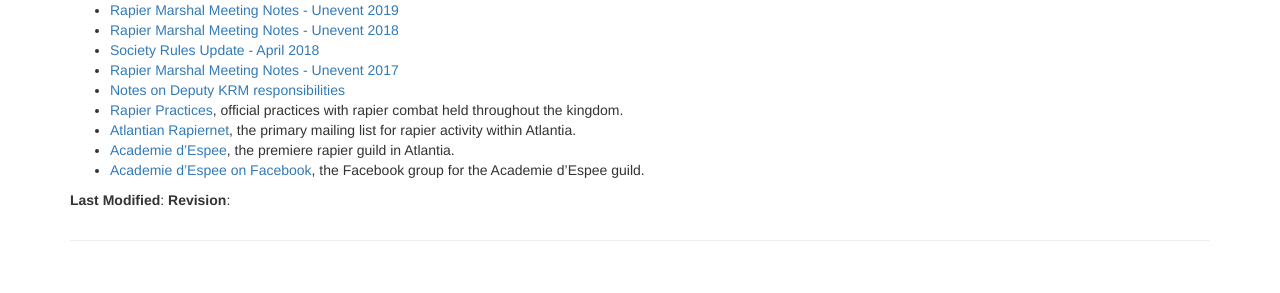
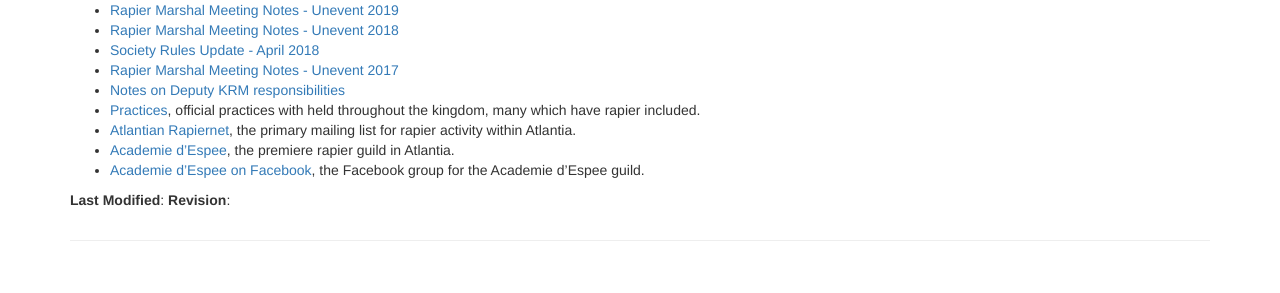
Before and after one commit to academie-de-espee/earl-marshal, a Jekyll site: the page built from rapier.md, in a window 1280 px wide. Shown: the part 1492-1785 px from the top of the page. Built offline with Jekyll 4.4.1, drawn with Linux system fonts in a browser that asks for light colours.

Commit message:
update practices link

```diff
--- a/rapier.md
+++ b/rapier.md
@@ -67,7 +67,7 @@ For youth rapier fighters, additional rules apply as defined in [Section 3.9 of
 * [Society Rules Update - April 2018](/rapier/rules-update-2018/)
 * [Rapier Marshal Meeting Notes - Unevent 2017](/rapier/unevent-2017/)
 * [Notes on Deputy KRM responsibilities](/rapier/deputy-krm/)
-* [Rapier Practices](/practices/rapier/), official practices with rapier combat held throughout the kingdom.
+* [Practices](/practices/), official practices with held throughout the kingdom, many which have rapier included.
 * [Atlantian Rapiernet](https://groups.yahoo.com/neo/groups/atlantianrapiernet/info), the primary mailing list for rapier activity within Atlantia.
 * [Academie d'Espee](http://www.academiedespee.com/), the premiere rapier guild in Atlantia.
 * [Academie d'Espee on Facebook](https://www.facebook.com/groups/608693275816448/), the Facebook group for the Academie d'Espee guild.
```
